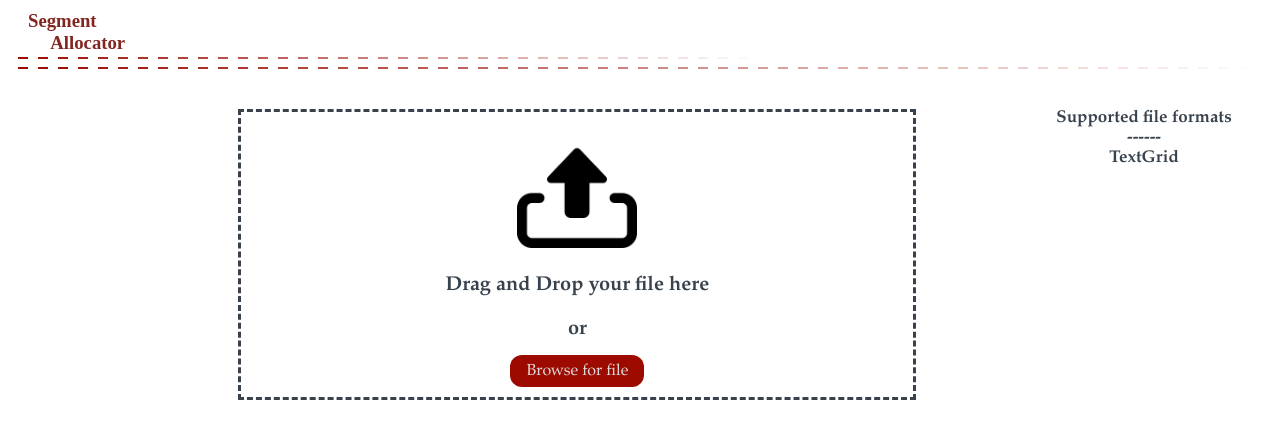
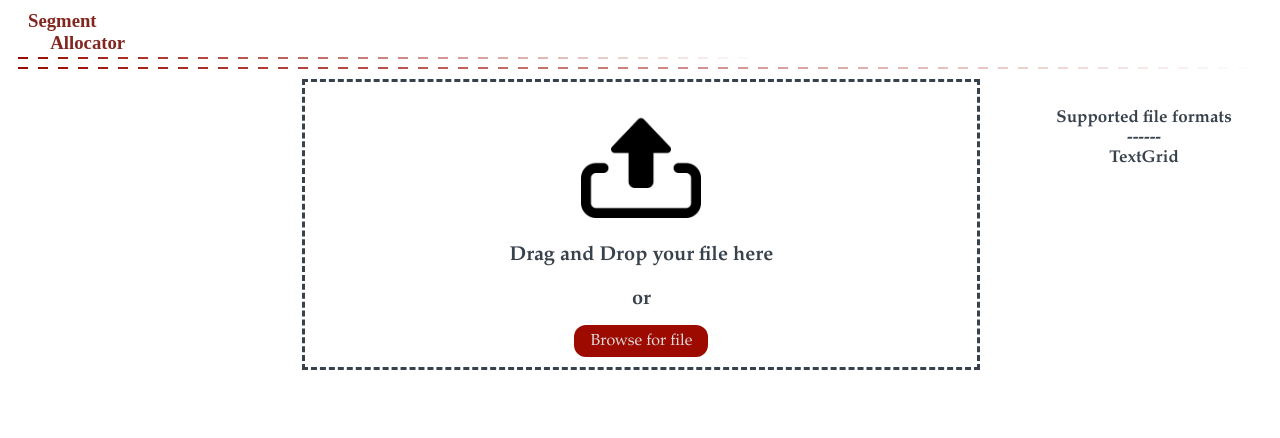
Before and after one commit to frederick-m-k/segementAllocator, an Angular app: page / in a window 1280 px wide. Shown: the top 438 px of the page. Built offline with nearby package versions, Linux system fonts and the light colour scheme.

Commit message:
Some fine tuning

```diff
--- a/src/app/drag-n-drop/drag-n-drop.component.css
+++ b/src/app/drag-n-drop/drag-n-drop.component.css
@@ -12,7 +12,7 @@
     text-align: center;
     border: dashed 3px #38424c;
     position: relative;
-    margin-left: 18vw;
+    margin-left: 23vw;
 }
 .dropzone #fileDrop {
     opacity: 0;
--- a/src/app/drag-n-drop/drag-n-drop.component.html
+++ b/src/app/drag-n-drop/drag-n-drop.component.html
@@ -1,5 +1,5 @@
-<div id="outerWrapper">
-    <div class="dropzone hiddenWhenGameStarts" id="dropzone">
+<div id="outerWrapper" class="hiddenWhenGameStarts">
+    <div class="dropzone" id="dropzone">
         <input type="file" id="fileDrop" (change)="getBrowsedFile($event)" />
 
         <img src="/assets/images/file-upload.png" alt="Drop your TextGrid file here" id="uploadImage">
```
